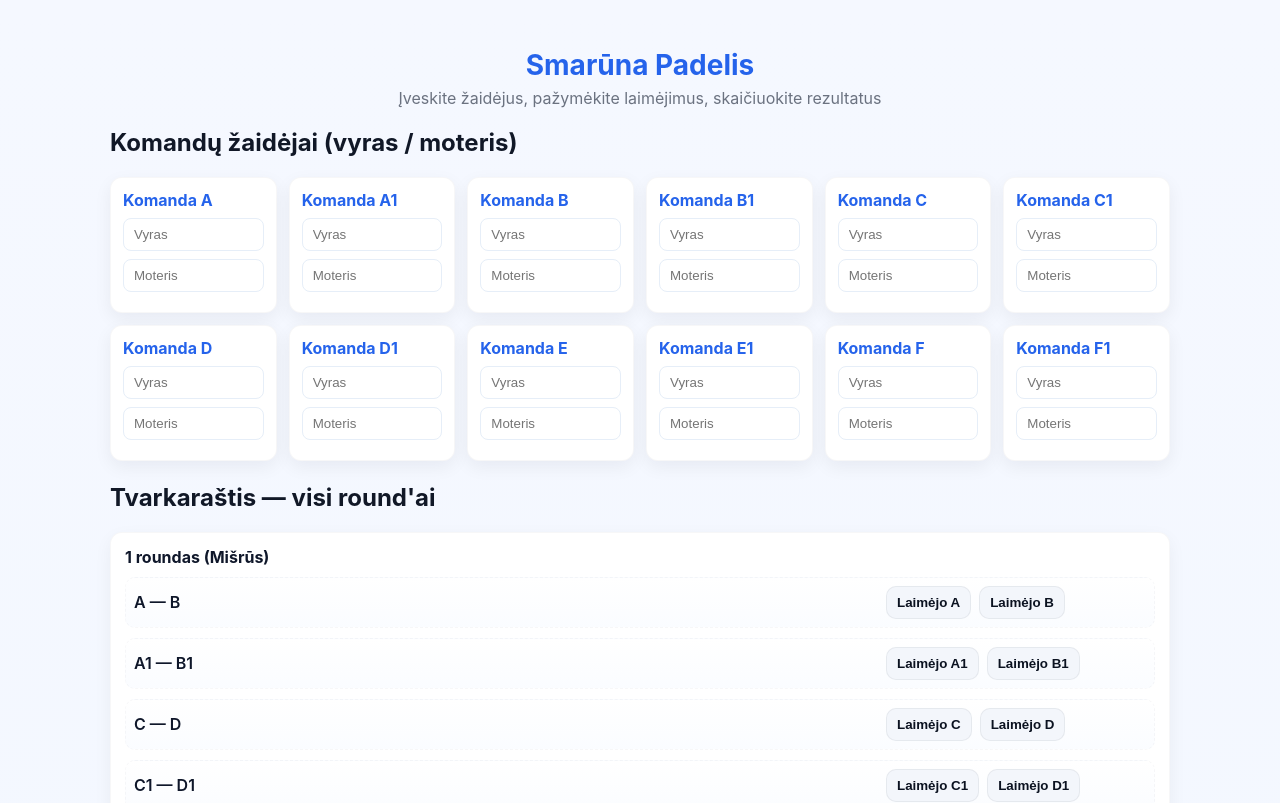
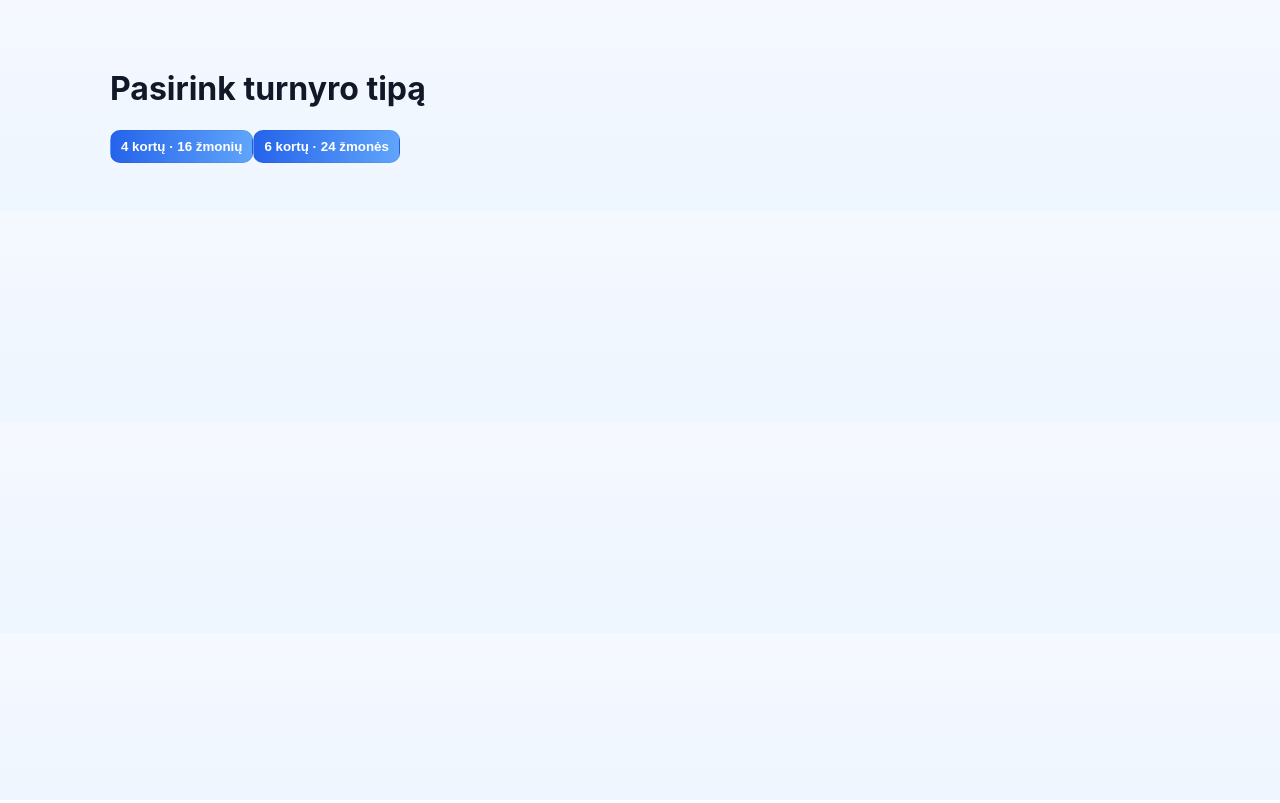
Before and after one commit to Valentiinas/smaruna-padelis, a React (Create React App) app: page / in a window 1280 px wide. Shown: the top 803 px of the page. Built offline with nearby package versions, Linux system fonts and the light colour scheme.

Commit message:
Update App.js

```diff
--- a/src/App.js
+++ b/src/App.js
@@ -2,62 +2,46 @@ import React, { useState, useEffect } from "react";
 import "./index.css";
 
 function App() {
-  const teamsList = ["A","A1","B","B1","C","C1","D","D1","E","E1","F","F1"];
+  const [mode, setMode] = useState(null); // null = not chosen; "4" or "6"
 
-  // load from localStorage or default
+  if (!mode) {
+    return (
+      <div className="container select-mode">
+        <h1>Pasirink turnyro tipą</h1>
+        <button className="btn primary" onClick={() => setMode("4")}>4 kortų · 16 žmonių</button>
+        <button className="btn primary" onClick={() => setMode("6")}>6 kortų · 24 žmonės</button>
+      </div>
+    );
+  }
+
+  const teamsList = mode === "6"
+    ? ["A","A1","B","B1","C","C1","D","D1","E","E1","F","F1"]
+    : ["A","A1","B","B1","C","C1","D","D1"]; // 4 courts, 8 teams = 16 players
+
   const [players, setPlayers] = useState(() => {
-    const saved = localStorage.getItem("players");
-    if (saved) return JSON.parse(saved);
     return teamsList.reduce((acc, t) => {
       acc[t] = { vyras: "", moteris: "" };
       return acc;
     }, {});
   });
 
-  // results structure: { roundIndex: { matchIndex: winnerTeamString } }
-  const [results, setResults] = useState(() => {
-    const saved = localStorage.getItem("results");
-    return saved ? JSON.parse(saved) : {};
-  });
-
-  const [showNextRounds, setShowNextRounds] = useState(() => {
-    return localStorage.getItem("showNextRounds") === "true";
-  });
-
+  const [results, setResults] = useState({});
   const [finalResults, setFinalResults] = useState(null);
 
-  // 1–5 mixed rounds (as you specified)
-  const mixedRounds = [
-    // Round 1
+  // Match generation for 6-court mode stays same; 4-court needs trimmed structure
+  const baseMixedRounds = [
     [["A","B"],["A1","B1"],["C","D"],["C1","D1"],["E","F"],["E1","F1"]],
-    // Round 2
     [["A","C"],["A1","C1"],["B","E"],["B1","E1"],["D","F"],["D1","F1"]],
-    // Round 3
     [["A","D"],["A1","D1"],["B","F"],["B1","F1"],["C","E"],["C1","E1"]],
-    // Round 4
     [["A","E"],["A1","E1"],["B","D"],["B1","D1"],["C","F"],["C1","F1"]],
-    // Round 5
-    [["A","F"],["A1","F1"],["B","C"],["B1","C1"],["D","E"],["D1","E1"]],
+    [["A","F"],["A1","F1"],["B","C"],["B1","C1"],["D","E"],["D1","E1"]]
   ];
 
-  // rounds 6-10 repeat same matchups but are gender-specific:
-  // for each pair [X,Y] we render either male (if X has no '1') or female (if X has '1')
-  const genderRounds = mixedRounds; // reuse structure
+  const baseMixedRounds4 = baseMixedRounds.map(r => r.slice(0, 4));
 
-  // persist changes automatically
-  useEffect(() => {
-    localStorage.setItem("players", JSON.stringify(players));
-  }, [players]);
+  const mixedRounds = mode === "6" ? baseMixedRounds : baseMixedRounds4;
+  const genderRounds = mixedRounds;
 
-  useEffect(() => {
-    localStorage.setItem("results", JSON.stringify(results));
-  }, [results]);
-
-  useEffect(() => {
-    localStorage.setItem("showNextRounds", showNextRounds);
-  }, [showNextRounds]);
-
-  // helpers to update players / results
   const handlePlayerChange = (team, gender, value) => {
     setPlayers(prev => ({ ...prev, [team]: { ...prev[team], [gender]: value } }));
   };
@@ -65,92 +49,67 @@ function App() {
   const handleResult = (roundIndex, matchIndex, winnerTeam) => {
     setResults(prev => {
       const next = { ...prev };
-      next[roundIndex] = { ...(next[roundIndex] || {}) , [matchIndex]: winnerTeam };
+      next[roundIndex] = { ...(next[roundIndex] || {}), [matchIndex]: winnerTeam };
       return next;
     });
   };
 
-  // calculate final points: 1 point per win; then combine base teams (A + A1 -> A)
   const calculateResults = () => {
-    const scoreMap = {}; // per team string (A, A1, etc.)
-    Object.keys(results).forEach(roundKey => {
-      const roundObj = results[roundKey] || {};
-      Object.values(roundObj).forEach(winner => {
-        if (winner) {
-          scoreMap[winner] = (scoreMap[winner] || 0) + 1; // 1 point per win
-        }
+    const scoreMap = {};
+    Object.values(results).forEach(round => {
+      Object.values(round).forEach(w => {
+        if (w) scoreMap[w] = (scoreMap[w] || 0) + 1;
       });
     });
 
-    // combine A + A1 under base A, etc.
     const combined = {};
     teamsList.forEach(team => {
-      const base = team.replace("1","");
+      const base = team.replace("1", "");
       combined[base] = (combined[base] || 0) + (scoreMap[team] || 0);
     });
 
-    // sort desc
     const sorted = Object.entries(combined).sort((a,b) => b[1] - a[1]);
     setFinalResults(sorted);
   };
 
-  // render label for mixed match: show "Vyras + Moteris" for each team if present
-  const renderMixedLabel = (team1, team2) => {
-    const t1 = players[team1] || { vyras: "", moteris: "" };
-    const t2 = players[team2] || { vyras: "", moteris: "" };
-    const left = [t1.vyras, t1.moteris].filter(Boolean).join(" + ") || team1;
-    const right = [t2.vyras, t2.moteris].filter(Boolean).join(" + ") || team2;
-    return `${left}  —  ${right}`;
+  const renderMixedLabel = (t1, t2) => {
+    const a = players[t1];
+    const b = players[t2];
+    const L = [a.vyras, a.moteris].filter(Boolean).join(" + ") || t1;
+    const R = [b.vyras, b.moteris].filter(Boolean).join(" + ") || t2;
+    return `${L} — ${R}`;
   };
 
- const renderGenderLabel = (team1, team2) => {
-  // nustatom, ar tai moterų round (jei team1 turi "1", bet čia tik pagrindinė logika)
-  const isFemaleRound = team1.includes("1");
-
-  // pagal bazinę komandą randame abu žaidėjus
-  const getTeamPlayers = (baseTeam) => {
-    const tBase = players[baseTeam] || { vyras: "", moteris: "" };
-    const t1 = players[baseTeam + "1"] || { vyras: "", moteris: "" };
-
-    if (isFemaleRound) {
-      // rodome tik moteris
-      return [tBase.moteris, t1.moteris].filter(Boolean).join(" + ") || baseTeam;
-    } else {
-      // rodome tik vyrus
-      return [tBase.vyras, t1.vyras].filter(Boolean).join(" + ") || baseTeam;
-    }
+  const renderGenderLabel = (t1, t2) => {
+    const isFemale = t1.includes("1");
+    const getPlayers = (base) => {
+      const p = players[base] || {};
+      const p1 = players[base+"1"] || {};
+      return isFemale
+        ? [p.moteris, p1.moteris].filter(Boolean).join(" + ") || base
+        : [p.vyras, p1.vyras].filter(Boolean).join(" + ") || base;
+    };
+    return `${getPlayers(t1.replace("1",""))} — ${getPlayers(t2.replace("1",""))}`;
   };
 
-  const left = getTeamPlayers(team1.replace("1",""));
-  const right = getTeamPlayers(team2.replace("1",""));
-
-  return `${left} — ${right}`;
-};
-
-  // generic match renderer (works for mixed and gender rounds)
-  const renderMatchCard = (roundIndex, pair, matchIndex, isGenderRound) => {
+  const renderMatchCard = (roundIndex, pair, matchIndex, isGender) => {
     const [t1, t2] = pair;
-    const label = isGenderRound ? renderGenderLabel(t1, t2) : renderMixedLabel(t1, t2);
-
-    const winnerRecorded = results[roundIndex] && results[roundIndex][matchIndex];
+    const lbl = isGender ? renderGenderLabel(t1, t2) : renderMixedLabel(t1, t2);
+    const winner = results[roundIndex]?.[matchIndex];
 
     return (
-      <div className="match-card" key={`${roundIndex}-${matchIndex}-${t1}-${t2}`}>
-        <div className="match-label">{label}</div>
+      <div className="match-card" key={`${roundIndex}-${matchIndex}`}>
+        <div className="match-label">{lbl}</div>
         <div className="buttons">
           <button
-            className={`btn ${winnerRecorded === t1 ? "win" : ""}`}
+            className={`btn ${winner === t1 ? "win" : ""}`}
             onClick={() => handleResult(roundIndex, matchIndex, t1)}
-            aria-pressed={winnerRecorded === t1}
-            title={`Pažymėti, kad laimėjo ${t1}`}
           >
             Laimėjo {t1}
           </button>
           <button
-            className={`btn ${winnerRecorded === t2 ? "win" : ""}`}
+            className={`btn ${winner === t2 ? "win" : ""}`}
             onClick={() => handleResult(roundIndex, matchIndex, t2)}
-            aria-pressed={winnerRecorded === t2}
-            title={`Pažymėti, kad laimėjo ${t2}`}
           >
             Laimėjo {t2}
           </button>
@@ -159,95 +118,55 @@ function App() {
     );
   };
 
-  const resetTournament = () => {
-    localStorage.removeItem("players");
-    localStorage.removeItem("results");
-    localStorage.removeItem("showNextRounds");
-    window.location.reload();
-  };
-
   return (
     <div className="container">
       <header>
-        <h1>Smarūna Padelis</h1>
-        <p className="subtitle">Įveskite žaidėjus, pažymėkite laimėjimus, skaičiuokite rezultatus</p>
+        <h1>Smarūna Padelis — {mode === "4" ? "4 kortų" : "6 kortų"} turnyras</h1>
       </header>
 
       <section className="teams-section">
-        <h2>Komandų žaidėjai (vyras / moteris)</h2>
+        <h2>Komandų žaidėjai</h2>
         <div className="teams-grid">
           {teamsList.map(team => (
             <div className="team-card" key={team}>
               <div className="team-title">Komanda {team}</div>
-              <input
-                placeholder="Vyras"
-                value={players[team]?.vyras || ""}
-                onChange={e => handlePlayerChange(team, "vyras", e.target.value)}
-              />
-              <input
-                placeholder="Moteris"
-                value={players[team]?.moteris || ""}
-                onChange={e => handlePlayerChange(team, "moteris", e.target.value)}
-              />
+              <input placeholder="Vyras" value={players[team].vyras} onChange={e => handlePlayerChange(team, "vyras", e.target.value)} />
+              <input placeholder="Moteris" value={players[team].moteris} onChange={e => handlePlayerChange(team, "moteris", e.target.value)} />
             </div>
           ))}
         </div>
       </section>
 
       <section className="rounds-section">
-        <h2>Tvarkaraštis — visi round'ai</h2>
+        <h2>Round'ai</h2>
 
-        {/* Round 1–5: mixed */}
-        {mixedRounds.map((roundPairs, rIdx) => {
-          const roundNumber = rIdx + 1;
-          return (
-            <div className="round-card" key={`mixed-${rIdx}`}>
-              <h3>{roundNumber} roundas (Mišrūs)</h3>
-              {roundPairs.map((pair, mIdx) => renderMatchCard(rIdx, pair, mIdx, false))}
-            </div>
-          );
-        })}
+        {mixedRounds.map((roundPairs, rIdx) => (
+          <div className="round-card" key={`m-${rIdx}`}>
+            <h3>{rIdx+1} roundas (Mišrūs)</h3>
+            {roundPairs.map((p, mIdx) => renderMatchCard(rIdx, p, mIdx, false))}
+          </div>
+        ))}
 
-        {/* Round 6–10: gender rounds (6 maps to mixedRounds[0] etc.) */}
-        {genderRounds.map((roundPairs, idx) => {
-          const roundNumber = idx + 6;
-          return (
-            <div className="round-card" key={`gender-${idx}`}>
-              <h3>{roundNumber} roundas (Vyrai / Moteris)</h3>
-              {roundPairs.map((pair, mIdx) =>
-                // roundIndex should be 5..9 for rounds 6..10
-                renderMatchCard(idx + 5, pair, mIdx, true)
-              )}
-            </div>
-          );
-        })}
+        {genderRounds.map((roundPairs, idx) => (
+          <div className="round-card" key={`g-${idx}`}>
+            <h3>{idx+6} roundas (Vyrai / Moterys)</h3>
+            {roundPairs.map((p, mIdx) => renderMatchCard(idx+5, p, mIdx, true))}
+          </div>
+        ))}
       </section>
 
       <div className="controls">
-        <button className="btn primary" onClick={calculateResults}>🏆 Skaičiuoti rezultatus</button>
-        <button className="btn" onClick={() => setShowNextRounds(!showNextRounds)}>
-          {showNextRounds ? "Slėpti vėlesnius round'us" : "Rodyti visus round'us"}
-        </button>
-        <button className="btn danger" onClick={resetTournament}>🔄 Pradėti naują turnyrą</button>
+        <button className="btn primary" onClick={calculateResults}>Skaičiuoti rezultatus</button>
       </div>
 
       {finalResults && (
         <section className="results-card">
-          <h2>Galutinė taškų lentelė</h2>
+          <h2>Galutinė lentelė</h2>
           <table>
-            <thead>
-              <tr>
-                <th>Vieta</th>
-                <th>Komanda</th>
-                <th>Taškai</th>
-              </tr>
-            </thead>
             <tbody>
-              {finalResults.map(([team, pts], i) => (
-                <tr key={team} className={i === 0 ? "gold" : i === 1 ? "silver" : i === 2 ? "bronze" : ""}>
-                  <td>{i+1}</td>
-                  <td>{team}</td>
-                  <td>{pts}</td>
+              {finalResults.map(([t, pts], i) => (
+                <tr key={t}>
+                  <td>{i+1}</td><td>{t}</td><td>{pts}</td>
                 </tr>
               ))}
             </tbody>
```
